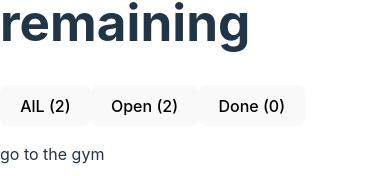
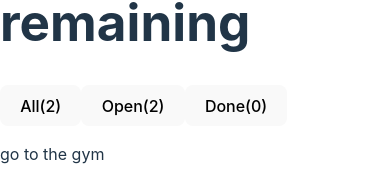
Before and after one commit to niriti-dev/todoApp, a React (Vite) app in the folder vite-project/: page / in a window 390 px wide. Shown: the part 338-514 px from the top of the page. Built offline with nearby package versions, Linux system fonts and the light colour scheme.

Commit message:
react hooks; navigation buttons are responsive

```diff
--- a/vite-project/src/App.jsx
+++ b/vite-project/src/App.jsx
@@ -1,4 +1,4 @@
-import { useState } from 'react'
+import { use, useState } from 'react'
 import reactLogo from './assets/react.svg'
 
 
@@ -7,16 +7,23 @@ import Navigation from './Navigation.jsx'
 import TodoList from './TodoList.jsx'
 
 function App() {
+  const [ tab, setTab ] = useState('All')
+
   const todos = [
     {input: "go to the gym", isComplete: false},
     {input: "finish react project", isCompleted: false}
   ]
 
+  // default 'state' = Open
+  // when function triggered; open changes to whatever clicked
+  // you send the state into the todoList props
+  // { tab setTab} = useState('Open')
+  // < Navigation todos={todos} />
   return (
     <>
-     <Header todos={todos}/>
-     <Navigation todos={todos}/>
-     <TodoList todos={todos}/>
+     <Header todos={todos} tab={tab}/>
+     <Navigation todos={todos} changeTab={setTab}/>
+     <TodoList todos={todos} currTab = {tab}/>
 
     </>
   )
--- a/vite-project/src/Navigation.jsx
+++ b/vite-project/src/Navigation.jsx
@@ -2,8 +2,12 @@
 
 
 function Navigation(props) {
-    const tabs = ['AlL', 'Open', 'Done']
-    const { todos } = props
+    console.log('props:', props);  // Debugging step
+
+    const { todos, changeTab} = props
+    console.log('change tab function:', typeof changeTab);
+
+    const tabs = ['All', 'Open', 'Done']
 
     return(
 
@@ -20,7 +24,15 @@ function Navigation(props) {
 
 
                         // jsx component: the indivisual button tab
-                        return <button id={tabIdx}>{tab} ({taskCount})</button>
+                        return (
+                            <button
+                                id={tabIdx}
+                                onClick={() => {console.log(tab); changeTab(tab)}}
+                            >
+
+                                {tab}({taskCount})
+
+                            </button> )
 
                     })
 
--- a/vite-project/src/TodoList.jsx
+++ b/vite-project/src/TodoList.jsx
@@ -1,11 +1,19 @@
 import TodoCard from './TodoCard'
 
 function TodoList(props) {
-    const { todos } = props
+    let { todos, currTab} = props
+
+
+    if (currTab != 'All') {
+        todos = (currTab === "Done") ?
+        todos.filter(todo => todo.isComplete):
+        todos.filter(todo => !todo.isComplete);
+    }
 
     return (
         <>
             {
+
                 todos.map((todo, todoIdx) => {
                     return <TodoCard id={todoIdx}
                     todo={todo}
```
